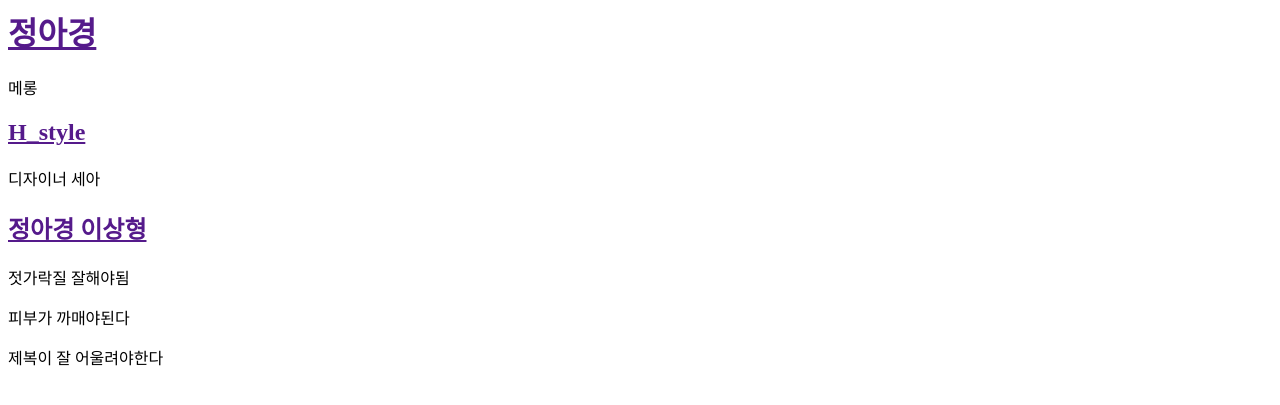
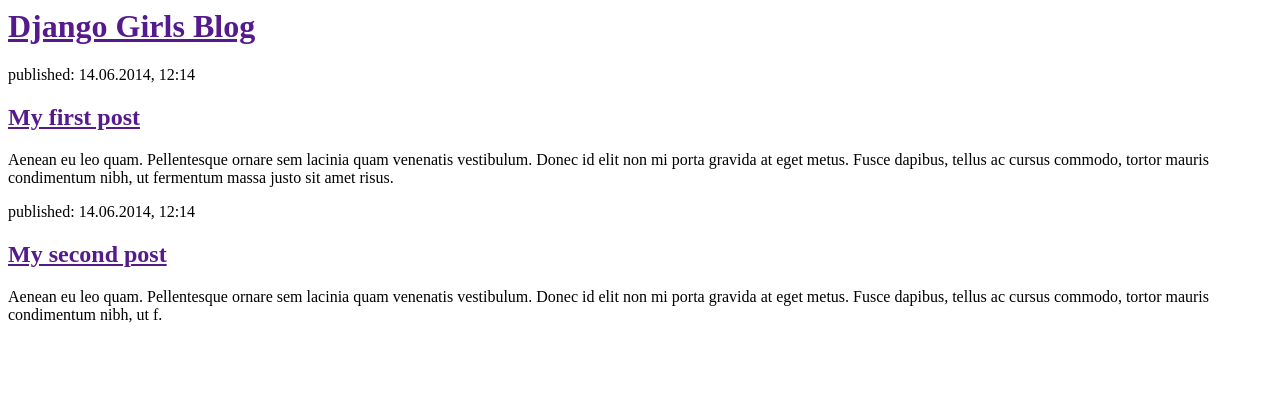
Before and after one commit to AnHyeonSik/my-first-blog, a Django app: page / in a window 1280 px wide. Shown: the top 405 px of the page. Run offline with Django 3.2, Linux system fonts and the light colour scheme.

Commit message:
Changed the HTML for the site.

```diff
--- a/blog/templates/blog/post_list.html
+++ b/blog/templates/blog/post_list.html
@@ -4,19 +4,17 @@
   </head>
   <body>
     <div>
-      <h1><a href="">정아경</a></h1>
+      <h1><a href="">Django Girls Blog</a></h1>
     </div>
     <div>
-      <p>메롱</p>
-      <h2><a href="">H_style</a></h2>
-      <p>디자이너 세아</p>
+      <p>published: 14.06.2014, 12:14</p>
+      <h2><a href="">My first post</a></h2>
+      <p>Aenean eu leo quam. Pellentesque ornare sem lacinia quam venenatis vestibulum. Donec id elit non mi porta gravida at eget metus. Fusce dapibus, tellus ac cursus commodo, tortor mauris condimentum nibh, ut fermentum massa justo sit amet risus.</p>
     </div>
     <div>
-      <p></p>
-      <h2><a href="">정아경 이상형</a></h2>
-      <p>젓가락질 잘해야됨</p>
-      <p>피부가 까매야된다</p>
-      <p>제복이 잘 어울려야한다</p>
+      <p>published: 14.06.2014, 12:14</p>
+      <h2><a href="">My second post</a></h2>
+      <p>Aenean eu leo quam. Pellentesque ornare sem lacinia quam venenatis vestibulum. Donec id elit non mi porta gravida at eget metus. Fusce dapibus, tellus ac cursus commodo, tortor mauris condimentum nibh, ut f.</p>
     </div>
   </body>
-  </html>
+</html>
```
